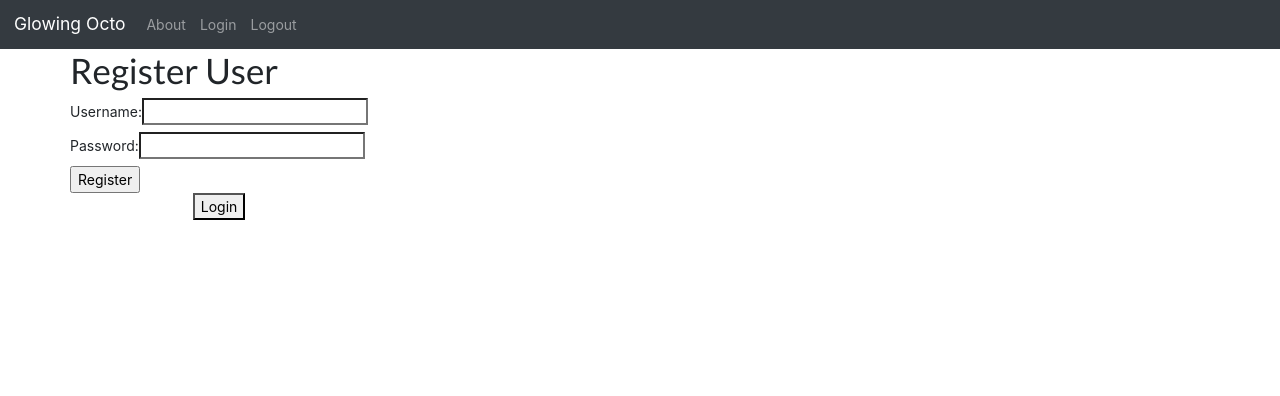
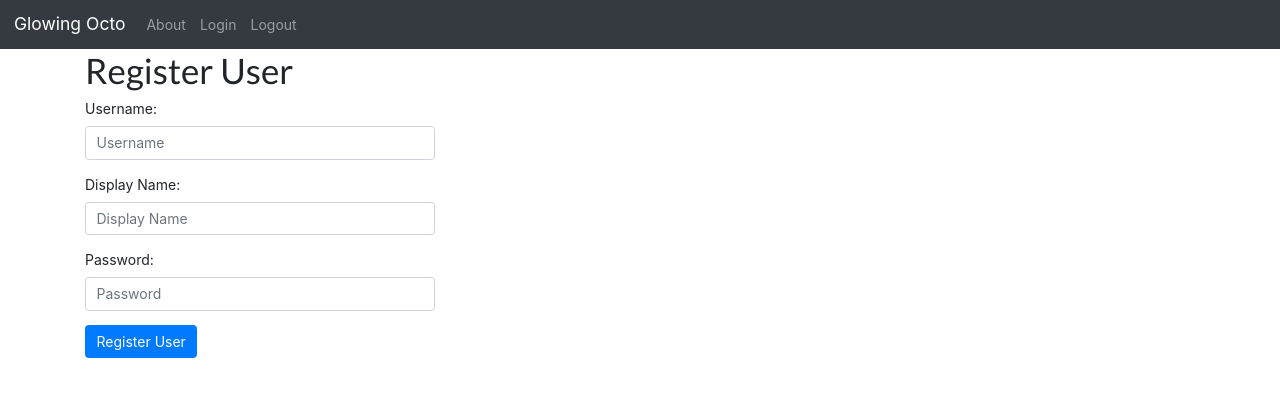
Before and after one commit to mes32/glowing-octo-fitness, a React (Create React App) app: page /#/register in a window 1280 px wide. Shown: the top 396 px of the page. Built offline with nearby package versions, Linux system fonts and the light colour scheme; no server answers.

Commit message:
Update RegistrationPage to use react-bootstrap components

```diff
--- a/src/App.js
+++ b/src/App.js
@@ -1,5 +1,6 @@
 import React, { useEffect } from 'react';
 import { connect } from 'react-redux';
+import Col from 'react-bootstrap/Col';
 import Container from 'react-bootstrap/Container';
 import Row from 'react-bootstrap/Row';
 
@@ -27,6 +28,7 @@ function App(props) {
       <Navbar />
       <Container>
         <Row>
+          <Col xs={4}>
             <Switch>
               <Redirect exact from="/" to="/about" />
               <Route
@@ -46,6 +48,7 @@ function App(props) {
                 component={RegistrationPage}
               />
             </Switch>
+          </Col>
         </Row>
       </Container>
     </Router>
--- a/src/components/RegistrationPage.js
+++ b/src/components/RegistrationPage.js
@@ -1,96 +1,88 @@
-import React, { Component } from 'react';
+import React, { useState } from 'react';
 import { connect } from 'react-redux';
+import Button from 'react-bootstrap/Button';
+import Form from 'react-bootstrap/Form';
 
-class RegisterPage extends Component {
-    state = {
+const DEFAULT_STATE = {
     username: '',
     password: '',
     displayName: ''
 };
 
-    registerUser = (event) => {
+function RegisterPage(props) {
+    const [state, setState] = useState(DEFAULT_STATE);
+
+    const registerUser = (event) => {
         event.preventDefault();
 
-        if (this.state.username && this.state.password) {
-            this.props.dispatch({
+        if (state.username && state.displayName && state.password) {
+            props.dispatch({
                 type: 'REGISTER',
                 payload: {
-                    username: this.state.username,
-                    password: this.state.password,
-                    displayName: this.state.displayName
-                },
+                    username: state.username,
+                    password: state.password,
+                    displayName: state.displayName
+                }
             });
         } else {
-            this.props.dispatch({ type: 'REGISTRATION_INPUT_ERROR' });
+            props.dispatch({ type: 'REGISTRATION_INPUT_ERROR' });
         }
     }
 
-    handleInputChangeFor = propertyName => (event) => {
-        this.setState({
-            [propertyName]: event.target.value,
+    const handleInputChange = (event) => {
+        setState({
+            ...state,
+            [event.target.name]: event.target.value,
         });
     }
 
-    render() {
     return (
         <div>
-                {this.props.errors.registrationMessage && (
-                    <h2
-                        className="alert"
-                        role="alert"
-                    >
-                        {this.props.errors.registrationMessage}
+            <h1>Register User</h1>
+            {props.errors.registrationMessage && (
+                <h2 className="alert" role="alert">
+                    {props.errors.registrationMessage}
                 </h2>
             )}
-                <form onSubmit={this.registerUser}>
-                    <h1>Register User</h1>
-                    <div>
-                        <label htmlFor="username">
-                            Username:
-                            <input
+            <Form>
+                <Form.Group controlId="formUsername">
+                    <Form.Label>Username:</Form.Label>
+                    <Form.Control
                         type="text"
+                        placeholder="Username"
                         name="username"
-                                value={this.state.username}
-                                onChange={this.handleInputChangeFor('username')}
+                        value={state.username}
+                        onChange={handleInputChange}
                     />
-                        </label>
-                    </div>
-                    <div>
-                        <label htmlFor="password">
-                            Password:
-                            <input
+                </Form.Group>
+                <Form.Group controlId="formDisplayName">
+                    <Form.Label>Display Name:</Form.Label>
+                    <Form.Control
+                        type="text"
+                        placeholder="Display Name"
+                        name="displayName"
+                        value={state.displayName}
+                        onChange={handleInputChange}
+                    />
+                </Form.Group>
+                <Form.Group controlId="formPassword">
+                    <Form.Label>Password:</Form.Label>
+                    <Form.Control
                         type="password"
+                        placeholder="Password"
                         name="password"
-                                value={this.state.password}
-                                onChange={this.handleInputChangeFor('password')}
+                        value={state.password}
+                        onChange={handleInputChange}
                     />
-                        </label>
-                    </div>
-                    <div>
-                        <input
-                            className="register"
-                            type="submit"
-                            name="submit"
-                            value="Register"
-                        />
-                    </div>
-                </form>
-                <center>
-                    <button
-                        type="button"
-                        className="link-button"
-                        onClick={() => { this.props.dispatch({ type: 'SET_TO_LOGIN_MODE' }) }}
-                    >
-                        Login
-                    </button>
-                </center>
+                </Form.Group>
+                <Button onClick={registerUser} variant="primary" type="submit">Register User</Button>
+            </Form>
         </div>
     );
 }
-}
 
 const mapStateToProps = state => ({
-    errors: state.errors,
+    errors: state.errors
 });
 
 export default connect(mapStateToProps)(RegisterPage);
```
Lines whose indentation alone changed are shown as unchanged.
